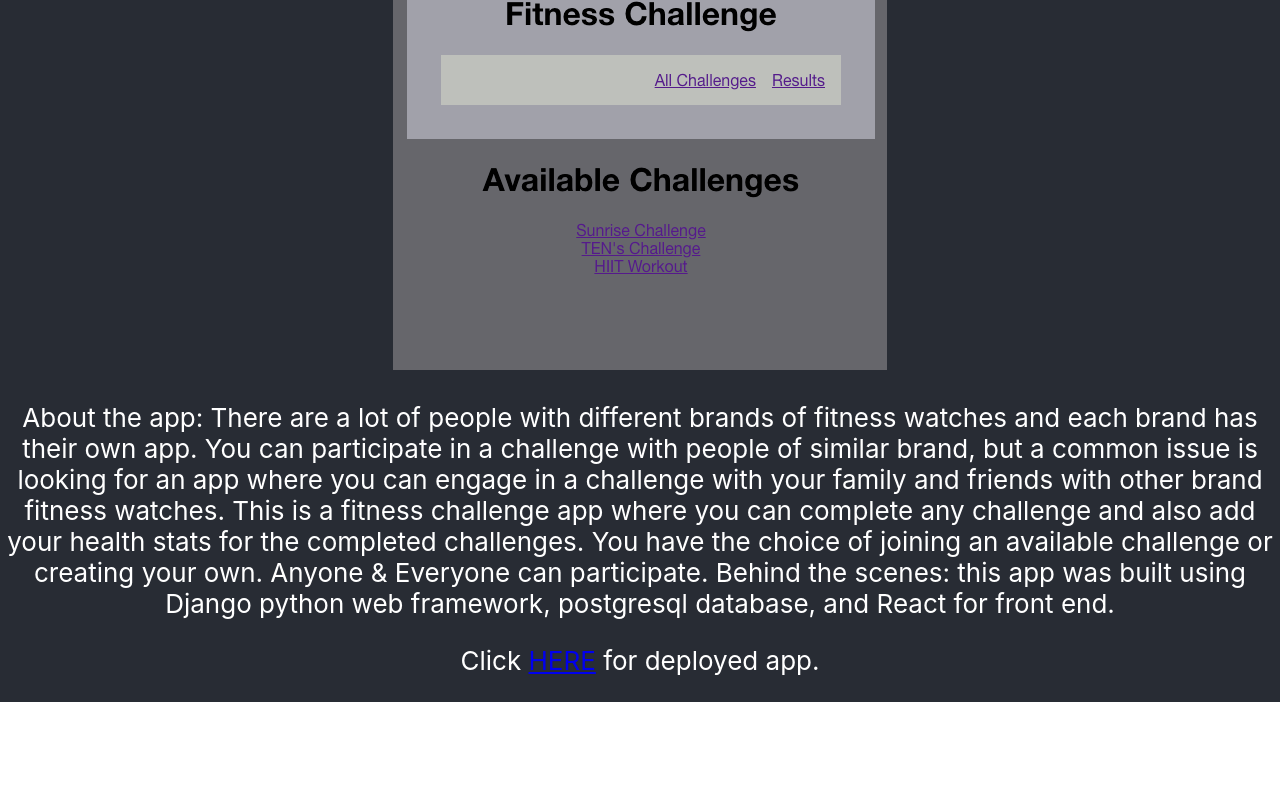
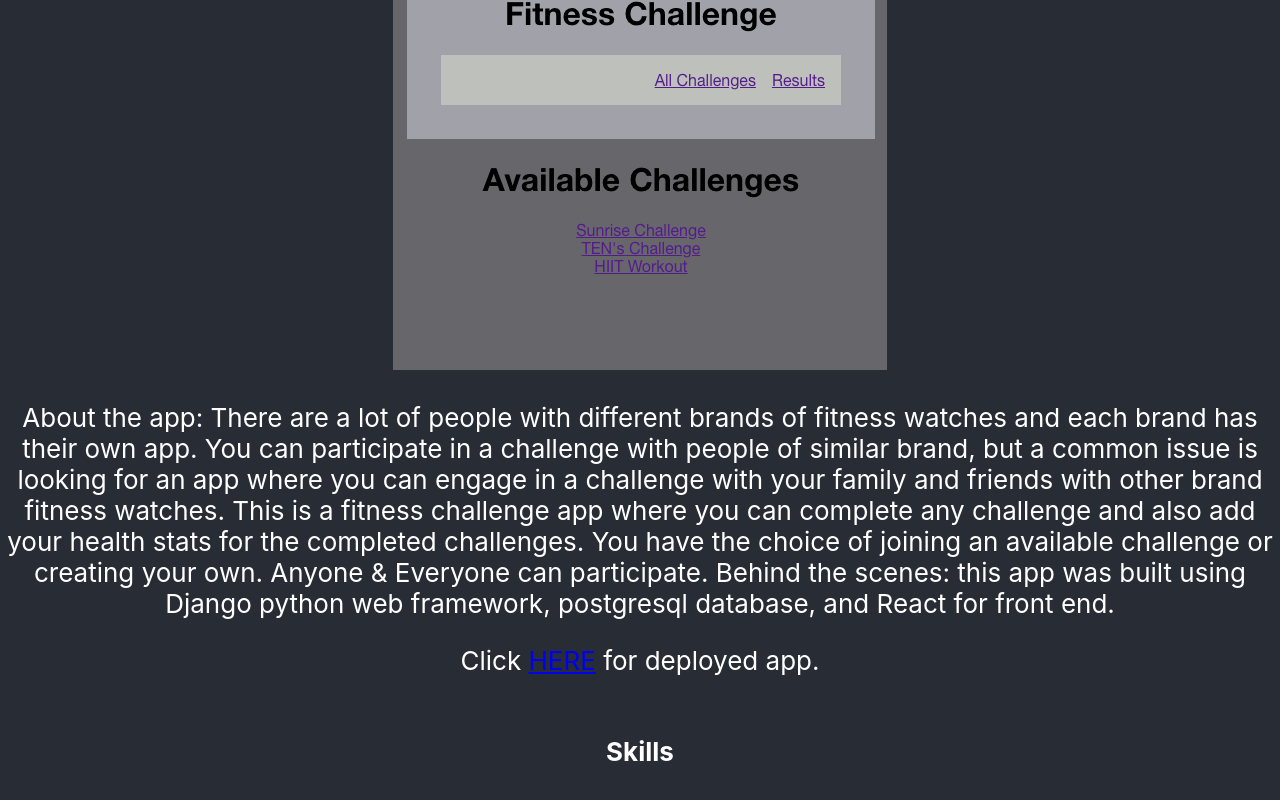
Before and after one commit to lim-is-a/react-portfolio, a React (Create React App) app: page / in a window 1280 px wide. Shown: the part 3042-3842 px from the top of the page. Before the commit the page ends 3744 px from the top, so only its background shows below. Built offline with nearby package versions, Linux system fonts and the light colour scheme.

Commit message:
working on skills icons section

```diff
--- a/src/App.js
+++ b/src/App.js
@@ -2,6 +2,7 @@
 import './App.css';
 import Profile from './components/Profile'
 import ProjectList from './components/ProjectList'
+import TechnicalSkills from './components/TechnicalSkills';
 
 function App() {
   return (
@@ -9,6 +10,7 @@
       <header className="App-header">
         <Profile/>
         <ProjectList/>
+        <TechnicalSkills/>
       </header>
     </div>
   );
--- /dev/null
+++ b/src/components/TechnicalSkills.jsx
@@ -0,0 +1,11 @@
+import React, { Component } from 'react'
+
+export default class TechnicalSkills extends Component {
+    render() {
+        return (
+            <div>
+                <h4>Skills</h4>
+            </div>
+        )
+    }
+}
```
Also changed, not shown: src/pythonLogo.svg (added).
